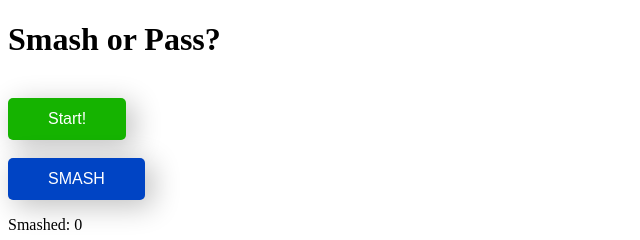
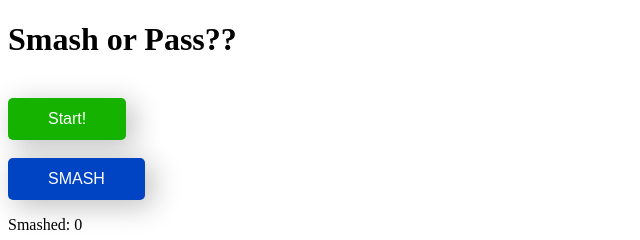
Before and after one commit to rydaws/website-practice, a plain HTML site: page website/components/firstpage.html in a window 1280 px wide. Shown: the top 240 px of the page, 0-640 px from the left. Drawn offline with Linux system fonts and the light colour scheme; files that its build step writes are made by us from their sources; files whose address does not match are found by name.

Commit message:
Update firstpage.html

```diff
--- a/website/components/firstpage.html
+++ b/website/components/firstpage.html
@@ -12,7 +12,7 @@
 </head>
 
 <body>
-    <h1>Smash or Pass?</h1>
+    <h1>Smash or Pass??</h1>
     <br>
     <button type="button" class="start" id="startBtn" onclick="startGame()">Start!</button>
     <br>
```
